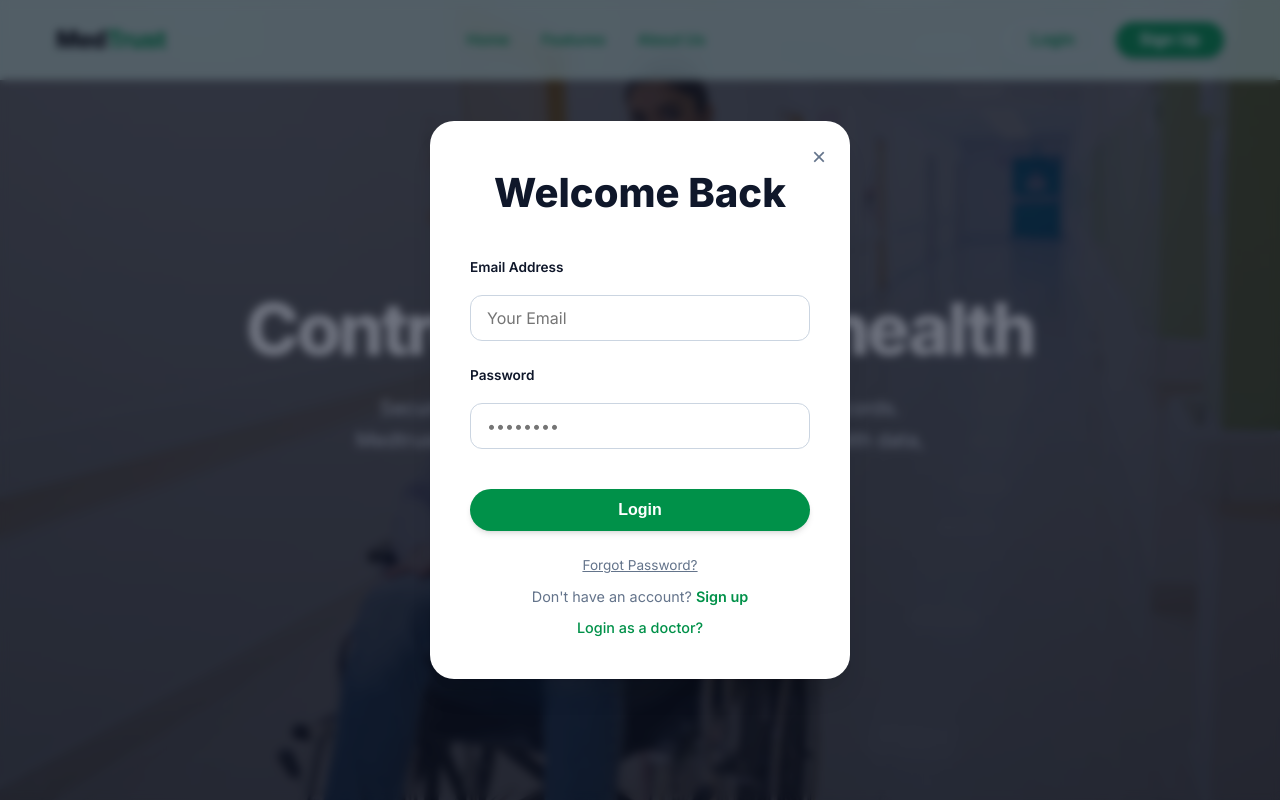
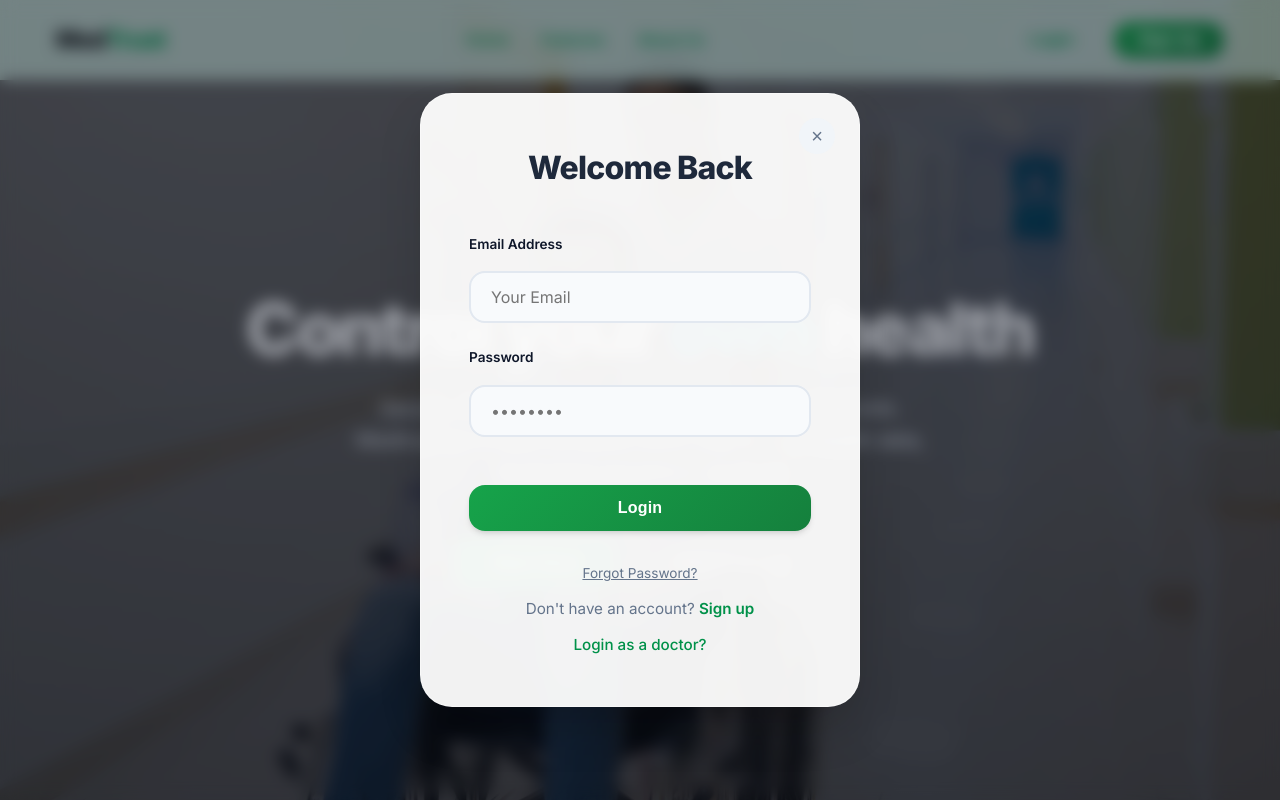
Before and after one commit to MatthewEngelbert/medtrust, a React (Vite) app: page / in a window 1280 px wide. Both pictures are taken after a click on the button "Login". Shown: the top 800 px of the page. Built offline with nearby package versions, Linux system fonts and the light colour scheme.

Commit message:
update tampilan

```diff
--- a/src/components/Login.css
+++ b/src/components/Login.css
@@ -4,59 +4,69 @@
     left: 0;
     right: 0;
     bottom: 0;
-    background-color: rgba(15, 23, 42, 0.6);
-    backdrop-filter: blur(4px);
+    background-color: rgba(15, 23, 42, 0.4);
+    backdrop-filter: blur(8px);
     z-index: 2000;
     display: flex;
     padding: 1rem;
-    animation: fadeIn 0.2s ease-out;
-    overflow-y: auto; /* Allow scrolling */
+    animation: fadeIn 0.3s ease-out;
+    overflow-y: auto;
 }
 
 .modal-content {
-    background: white;
-    border-radius: 1.5rem;
-    padding: 2.5rem;
+    background: rgba(255, 255, 255, 0.95);
+    border-radius: 2rem;
+    padding: 3rem;
     width: 100%;
-    max-width: 420px;
+    max-width: 440px;
     position: relative;
-    box-shadow: var(--shadow-xl);
-    animation: slideUp 0.3s ease-out;
-    margin: auto; /* Center vertically and horizontally */
+    box-shadow: 0 25px 50px -12px rgba(0, 0, 0, 0.25);
+    animation: slideUp 0.4s cubic-bezier(0.16, 1, 0.3, 1);
+    margin: auto;
+    border: 1px solid rgba(255, 255, 255, 0.5);
 }
 
 .modal-close {
     position: absolute;
     top: 1.5rem;
     right: 1.5rem;
-    background: none;
+    background: #f1f5f9;
     border: none;
-    font-size: 1.5rem;
+    width: 36px;
+    height: 36px;
+    border-radius: 50%;
+    display: flex;
+    align-items: center;
+    justify-content: center;
+    font-size: 1.25rem;
     color: var(--color-text-muted);
     cursor: pointer;
-    transition: color 0.2s;
+    transition: all 0.2s;
     line-height: 1;
 }
 
 .modal-close:hover {
+    background: #e2e8f0;
     color: var(--color-text-main);
+    transform: rotate(90deg);
 }
 
 .modal-header {
     text-align: center;
-    margin-bottom: 2rem;
+    margin-bottom: 2.5rem;
 }
 
 .modal-title {
-    font-size: 2.5rem;
+    font-size: 2rem;
     font-weight: 800;
-    color: var(--color-secondary);
+    color: #1e293b;
     margin-bottom: 0.5rem;
+    letter-spacing: -0.025em;
 }
 
 .modal-subtitle {
-    color: var(--color-text-muted);
-    font-size: 0.95rem;
+    color: #64748b;
+    font-size: 1rem;
 }
 
 .form-group {
@@ -65,41 +75,64 @@
 
 .form-group label {
     display: block;
-    font-weight: 500;
+    font-weight: 600;
     margin-bottom: 0.5rem;
-    color: var(--color-text-main);
+    color: #334155;
     font-size: 0.9rem;
 }
 
 .form-group input {
     width: 100%;
-    padding: 0.75rem 1rem;
-    border-radius: 0.75rem;
-    border: 1px solid #cbd5e1;
+    padding: 0.875rem 1.25rem;
+    border-radius: 1rem;
+    border: 2px solid #e2e8f0;
+    background-color: #f8fafc;
     font-family: inherit;
     font-size: 1rem;
-    transition: border-color 0.2s, box-shadow 0.2s;
+    color: #0f172a;
+    transition: all 0.2s;
     outline: none;
 }
 
 .form-group input:focus {
     border-color: #009149;
-    box-shadow: 0 0 0 3px rgba(0, 145, 73, 0.1);
+    background-color: white;
+    box-shadow: 0 0 0 4px rgba(0, 145, 73, 0.1);
+}
+
+.btn-primary {
+    background-color: #16a34a;
+    /* Fallback */
+    background: linear-gradient(135deg, #16a34a 0%, #15803d 100%);
+    color: white;
+    font-weight: 600;
+    padding: 0.875rem;
+    border-radius: 1rem;
+    border: none;
+    cursor: pointer;
+    transition: transform 0.2s, box-shadow 0.2s;
+    font-size: 1rem;
+    letter-spacing: 0.01em;
+}
+
+.btn-primary:hover {
+    transform: translateY(-2px);
+    box-shadow: 0 10px 15px -3px rgba(22, 163, 74, 0.3);
 }
 
 .btn-block {
     width: 100%;
-    margin-top: 1rem;
+    margin-top: 1.5rem;
 }
 
 .modal-footer {
-    margin-top: 1.5rem;
+    margin-top: 2rem;
     text-align: center;
-    font-size: 0.9rem;
-    color: var(--color-text-muted);
+    font-size: 0.95rem;
+    color: #64748b;
     display: flex;
     flex-direction: column;
-    gap: 0.5rem;
+    gap: 0.75rem;
 }
 
 .forgot-password {
```
